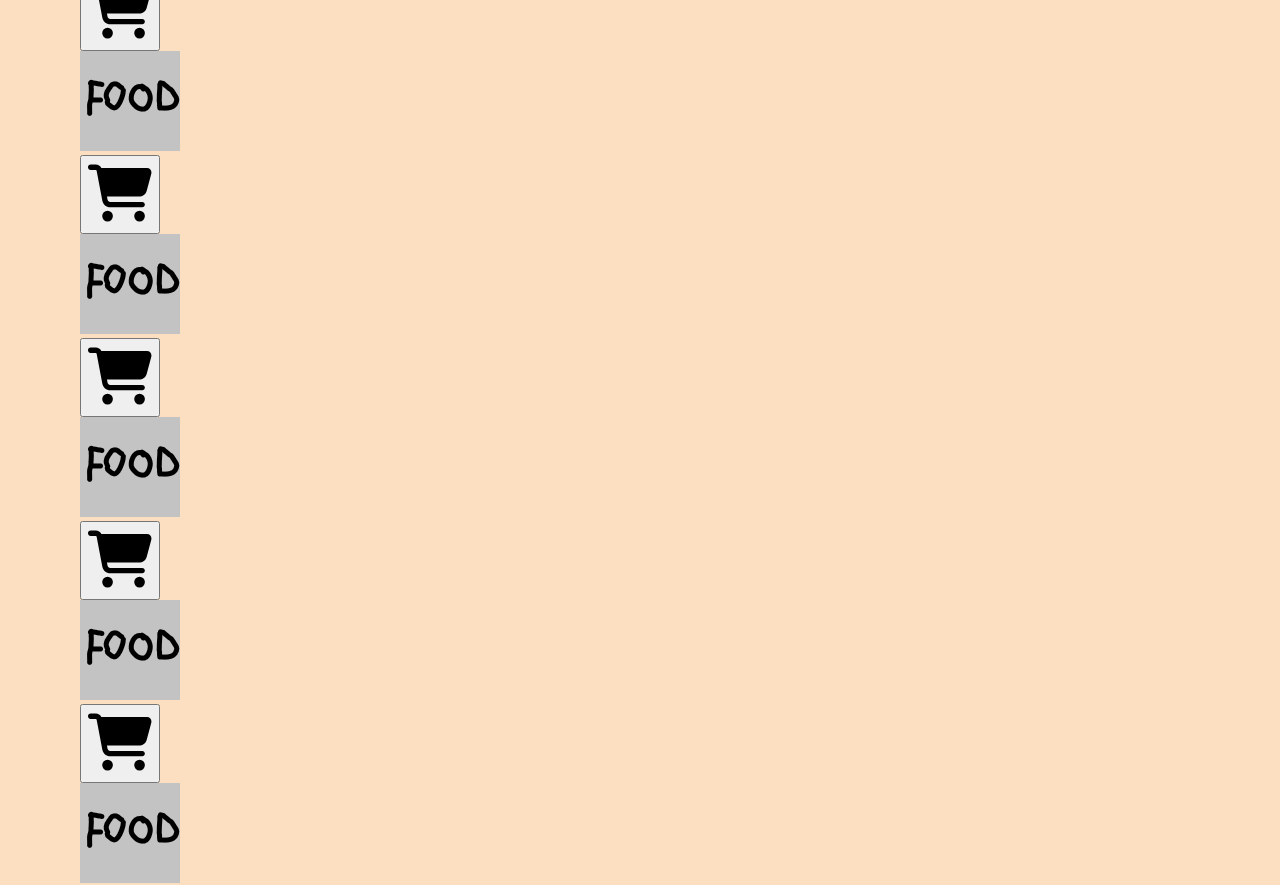
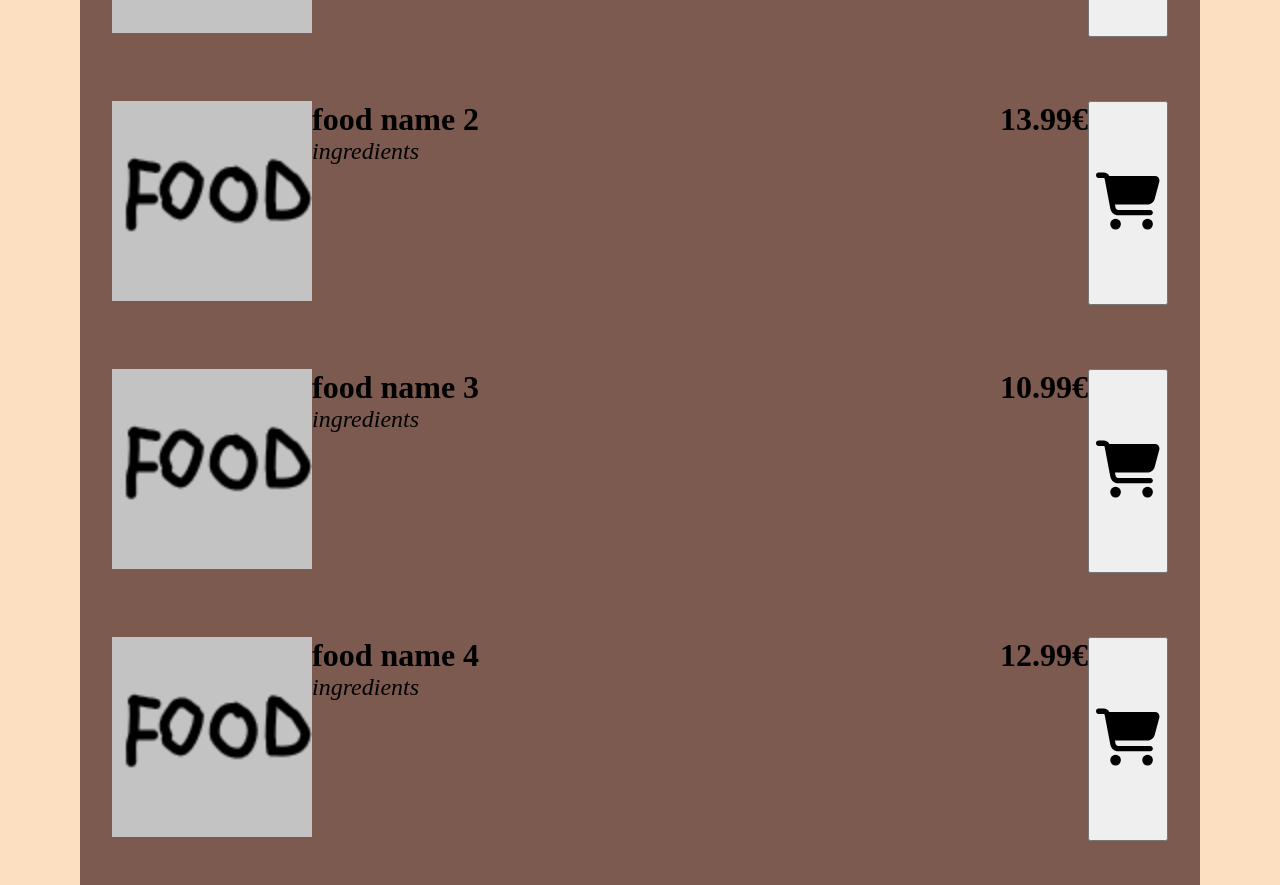
Before and after one commit to Purple-Snake/Food-ordering-application, a React (Vite) app in the folder Frontend/: page / in a window 1280 px wide. Shown: the part 300-1185 px from the top of the page. Built offline with nearby package versions, Linux system fonts and the light colour scheme.

Commit message:
added react-router

```diff
--- a/Frontend/package.json
+++ b/Frontend/package.json
@@ -11,7 +11,8 @@
   },
   "dependencies": {
     "react": "^18.2.0",
-    "react-dom": "^18.2.0"
+    "react-dom": "^18.2.0",
+    "react-router-dom": "^6.16.0"
   },
   "devDependencies": {
     "@types/react": "^18.2.15",
--- a/Frontend/src/App.css
+++ b/Frontend/src/App.css
@@ -2,6 +2,11 @@
   --DarkBrown: #7D5A50;
   --white: #fff;
   --grey: #d9d9d9;
+}
+
+.icon {
+  width: 64px;
+  height: 70px;
 }
 
 /* Navbar */
@@ -9,12 +14,6 @@
   display: flex;
   background-color: var(--DarkBrown);
   color: var(--white);
-}
-
-
-#userIcon, #cartIcon, #searchIcon {
-  width: 64px;
-  height: 70px;
 }
 
 .searchBarContainer {
@@ -27,8 +26,43 @@
   background-color: var(--grey);
 }
 
-/* The menu */
-#theFoodMenuItems {
+/* Menu */
+#menuBackground {
+  background-color: var(--DarkBrown);
+  border-radius: 25px;
+}
+
+#theFoodMenuItems, #menuBackground {
   margin: auto;
   width: 70rem;
 }
+
+/* Food item */
+#foodMenuItem {
+  /* background-color: var(--DarkBrown); */
+  display: flex;
+  padding: 2rem;
+
+}
+
+#name, #foodPrice {
+  font-size: 32px;
+}
+
+#nameConatiner {
+  padding-left: 1rem;
+}
+
+#ingredients {
+  font-size: 24px;
+}
+
+#addToCart {
+  display: flex;
+  margin-left: auto;
+}
+
+#foodImage {
+  width: 12.5rem;
+  height: 12.5rem;
+}
--- a/Frontend/src/components/FoodItems.jsx
+++ b/Frontend/src/components/FoodItems.jsx
@@ -3,14 +3,31 @@ import cartIcon from "../assets/images/svg/cart-shopping-solid.svg";
 function FoodItems(foodItem) {
   console.log(foodItem);
   return (
-    <div>
+    <div id="foodMenuItem">
       <div>
-        <img src={foodItem.foodItem.picture} alt="" />
+        <img src={foodItem.foodItem.picture} alt="" id="foodImage" />
       </div>
-      <div ></div>
-      <button>
-        <img src={cartIcon} alt="Add to cart" id="cartIcon" />
-      </button>
+      <div id="nameContainer">
+        <div id="name">
+          <b>{foodItem.foodItem.name}</b>
+        </div>
+        <div id="ingredients">
+          <i>{foodItem.foodItem.ingredients}</i>
+        </div>
+      </div>
+      <div id="addToCart">
+        <div id="foodPrice">
+          <b>{foodItem.foodItem.price}€</b>
+        </div>
+        <button>
+          <img
+            src={cartIcon}
+            alt="Add to cart"
+            id="addToCartIcon"
+            className="icon"
+          />
+        </button>
+      </div>
     </div>
   );
 }
--- a/Frontend/src/components/Menu.jsx
+++ b/Frontend/src/components/Menu.jsx
@@ -1,5 +1,5 @@
 import FoodItems from "./FoodItems";
-import { default as foodData } from "../data/data.json";
+import { default as foodData } from "../data/placeholderData.json";
 
 function Menu() {
   let fooditemsjsx = foodData.map((food) => {
@@ -7,10 +7,9 @@ function Menu() {
   });
   return (
     <div>
-      <h2>
-        <b>Food group 1</b>
-      </h2>
-      <div id="theFoodMenuItems">{fooditemsjsx}</div>
+      <div id="menuBackground">
+        <div id="theFoodMenuItems">{fooditemsjsx}</div>
+      </div>
     </div>
   );
 }
--- a/Frontend/src/components/NavBar.jsx
+++ b/Frontend/src/components/NavBar.jsx
@@ -7,15 +7,15 @@ function NavBar() {
     <div id="navbar">
       <h1>TITLE</h1>
       <div className="searchBarContainer">
-        <img src={magnifyingGlassIcon} alt="" id="searchIcon" />
+        <img src={magnifyingGlassIcon} alt="" id="searchIcon" className="icon" />
         <input type="search" id="searchField"></input>
       </div>
       <div>
         <a href="#">
-          <img src={userIcon} alt="User" id="userIcon" />
+          <img src={userIcon} alt="User" id="userIcon" className="icon" />
         </a>
         <a href="#">
-          <img src={cartIcon} alt="Cart" id="cartIcon" />
+          <img src={cartIcon} alt="Cart" id="cartIcon" className="icon"/>
         </a>
       </div>
     </div>
--- a/Frontend/src/data/data.json
+++ b/Frontend/src/data/placeholderData.json
@@ -10,25 +10,25 @@
     },
     {
         "id": 2,
-        "name": "food name2",
+        "name": "food name 2",
         "ingredients": "ingredients",
         "picture": "images/png/food-img-placeholder.png",
-        "price": 12.99,
+        "price": 13.99,
         "foodGroup": "food group 1",
         "spicyLevel": 3
     },
     {
         "id": 3,
-        "name": "food name3",
+        "name": "food name 3",
         "ingredients": "ingredients",
         "picture": "images/png/food-img-placeholder.png",
-        "price": 12.99,
+        "price": 10.99,
         "foodGroup": "food group 1",
         "spicyLevel": 3
     },
     {
         "id": 4,
-        "name": "food name4",
+        "name": "food name 4",
         "ingredients": "ingredients",
         "picture": "images/png/food-img-placeholder.png",
         "price": 12.99,
@@ -37,16 +37,16 @@
     },
     {
         "id": 5,
-        "name": "food name5",
+        "name": "food name 5",
         "ingredients": "ingredients",
         "picture": "images/png/food-img-placeholder.png",
-        "price": 12.99,
+        "price": 15.99,
         "foodGroup": "food group 1",
         "spicyLevel": 3
     },
     {
         "id": 6,
-        "name": "food name6",
+        "name": "food name 6",
         "ingredients": "ingredients",
         "picture": "images/png/food-img-placeholder.png",
         "price": 12.99,
```
Also changed, not shown: 1 other file (tests, documents, lock files or other folders).
